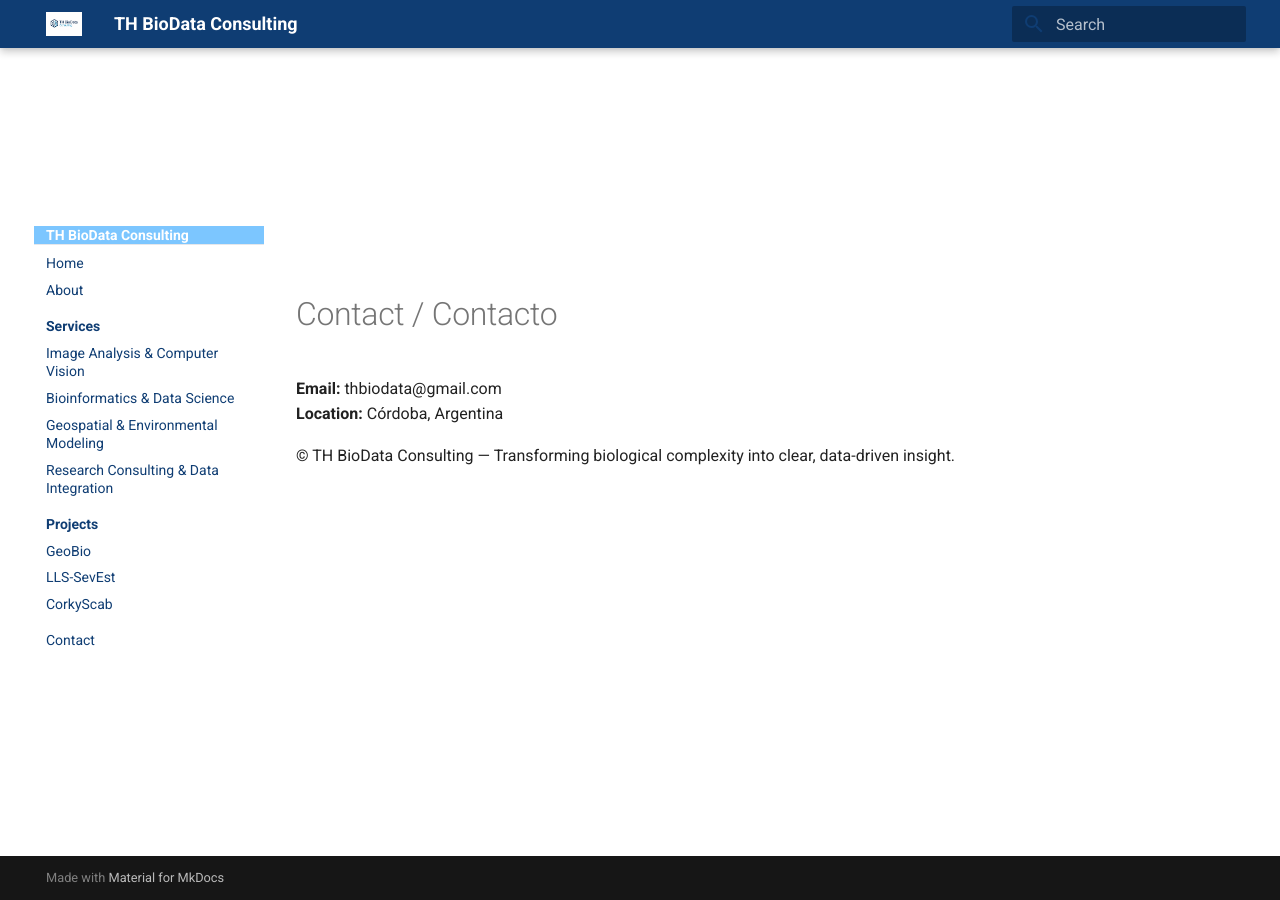
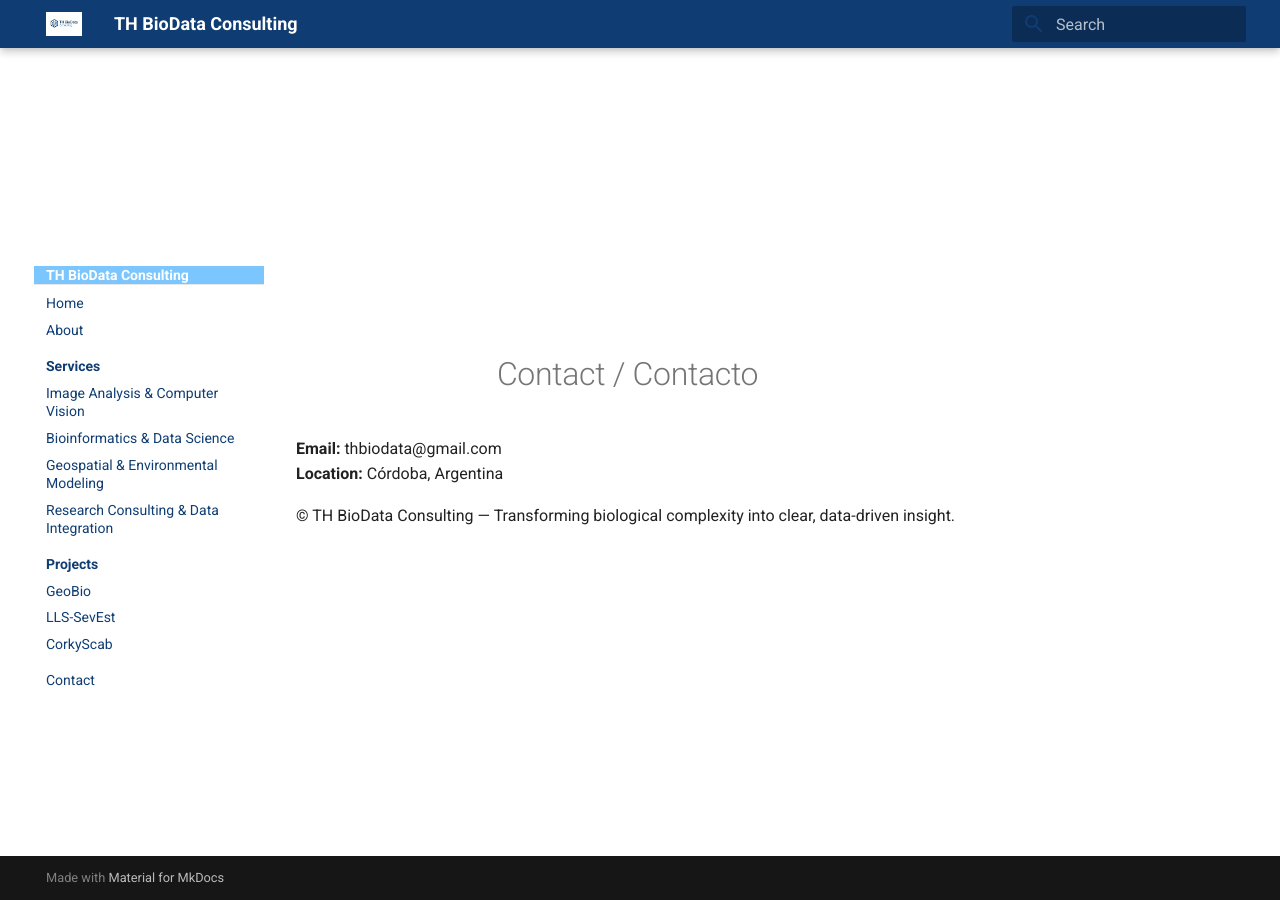
Before and after one commit to TH-BioData/th-biodata.github.io, an MkDocs documentation site: the page built from docs/contact.md, in a window 1280 px wide. Built offline with MkDocs 1.6.1 and Material for MkDocs 9.7.7, drawn with Linux system fonts in a browser that asks for light colours.

Commit message:
Update extra.css

```diff
--- a/docs/styles/extra.css
+++ b/docs/styles/extra.css
@@ -247,15 +247,28 @@ body:has(.hero--fixed) .md-main__inner {
     padding-top: var(--th-hero-height-sm, 300px) !important;
   }
 }
-/* ========= Corrección final de alineación en páginas SIN hero ========= */
+/* ========= Versión centrada visualmente (sin hero) ========= */
 body:not(:has(.hero)) .md-main__inner {
-  padding-top: calc(var(--md-header-h, 3.6rem) + 0.5rem) !important; /* un leve margen de aire */
+  padding-top: calc(var(--md-header-h, 3.6rem) + 2.5rem) !important; /* deja más aire debajo del header */
 }
 
-/* Evita márgenes redundantes en el primer bloque de texto o título */
+/* Centra visualmente el título principal y reduce márgenes redundantes */
 body:not(:has(.hero)) .md-content > h1:first-child,
-body:not(:has(.hero)) .md-content > .md-typeset > h1:first-child,
+body:not(:has(.hero)) .md-content > .md-typeset > h1:first-child {
+  margin-top: 0 !important;
+  padding-top: 1rem !important;
+  text-align: center;               /* centrado óptico horizontal */
+}
+
+/* Mantiene alineación limpia del primer bloque si no hay h1 */
 body:not(:has(.hero)) .md-content > div:first-child {
   margin-top: 0 !important;
-  padding-top: 0 !important;
+  padding-top: 0.5rem !important;
 }
+
+/* Opcional: agrega una transición suave si el contenido cambia */
+body:not(:has(.hero)) .md-main__inner {
+  transition: padding-top 0.3s ease;
+}
+
+}
```
